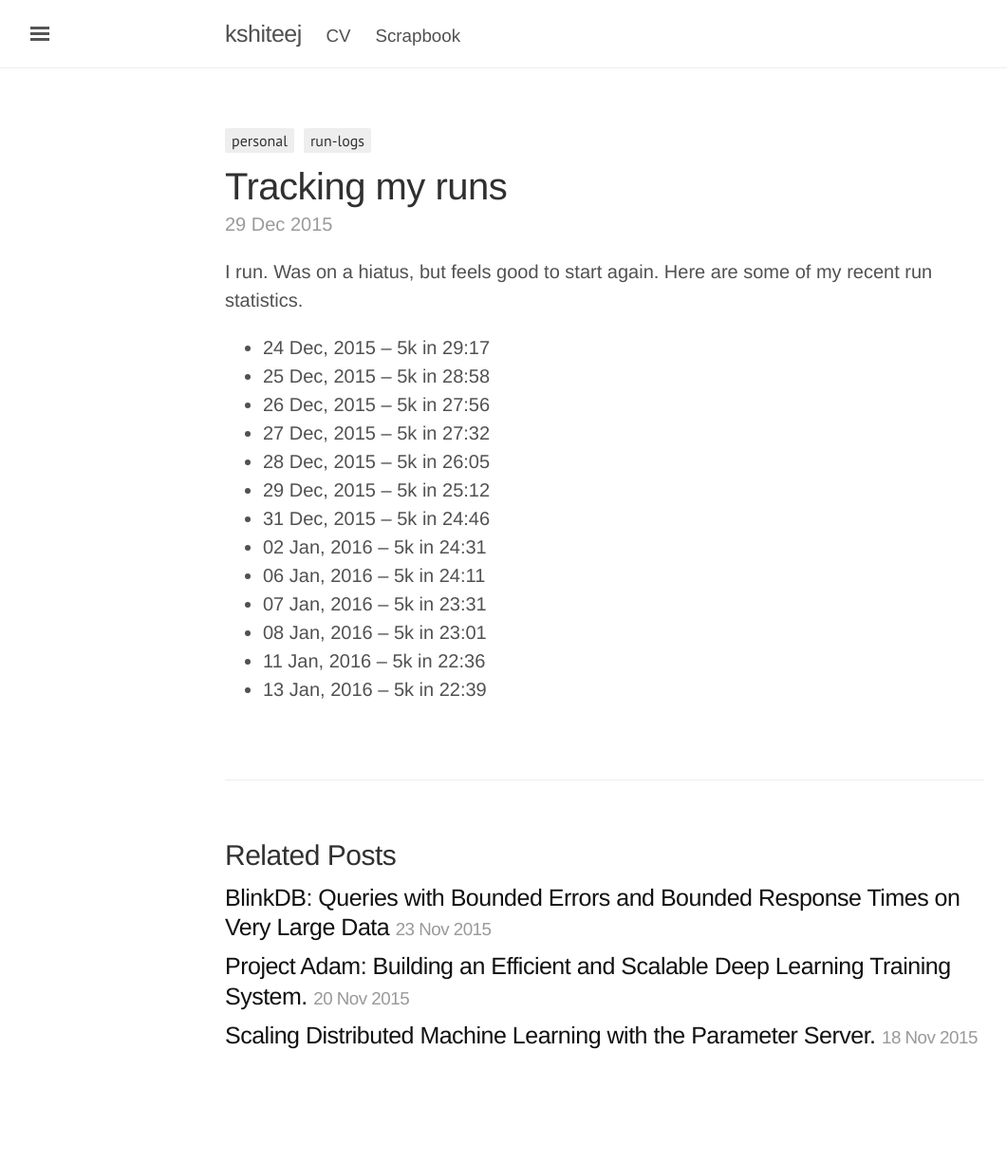
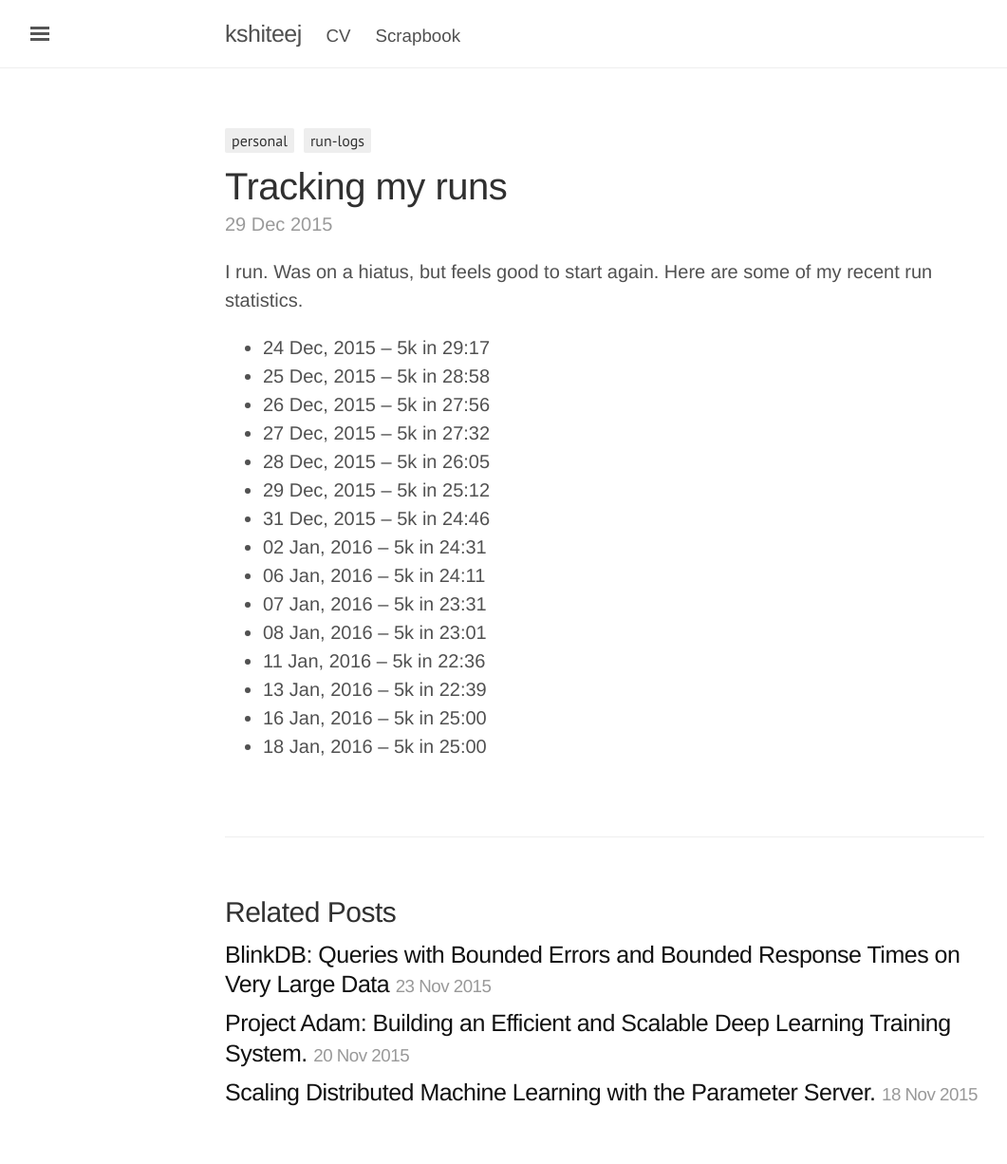
Before and after one commit to kshiteejm/kshiteejm.github.io, a Jekyll site: the page built from personal/_posts/2015-12-29-runlog.md, in a window 1280 px wide. Shown: the whole page at 95% size, without its empty margins (3-1064 px from the left). Built offline with Jekyll 4.4.1, drawn with Linux system fonts in a browser that asks for light colours; comment, search, counter and statistics services are not loaded; before the commit the page ends 1166 px from its top, so only the background shows below that.

Commit message:
updated run log

```diff
--- a/personal/_posts/2015-12-29-runlog.md
+++ b/personal/_posts/2015-12-29-runlog.md
@@ -22,3 +22,5 @@ I run. Was on a hiatus, but feels good to start again. Here are some of my recen
 - 08 Jan, 2016 -- 5k in 23:01
 - 11 Jan, 2016 -- 5k in 22:36
 - 13 Jan, 2016 -- 5k in 22:39
+- 16 Jan, 2016 -- 5k in 25:00
+- 18 Jan, 2016 -- 5k in 25:00
```
